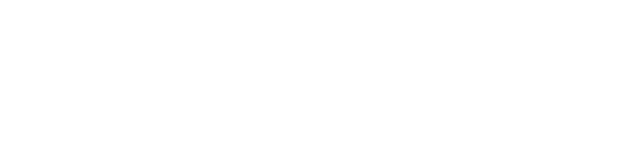
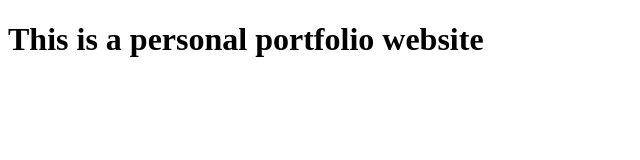
Before and after one commit to BenedictSTirkey/portfolio-website-1, a plain HTML site: page index.html in a window 1280 px wide. Shown: the whole page, without its empty margins (0-640 px from the left). Drawn offline with Linux system fonts and the light colour scheme.

Commit message:
add heading

```diff
--- a/index.html
+++ b/index.html
@@ -17,5 +17,9 @@
         <![endif]-->
 
         <script src="" async defer></script>
+
+        <h1>This is a personal portfolio website</h1>
+
+
     </body>
 </html>
```
